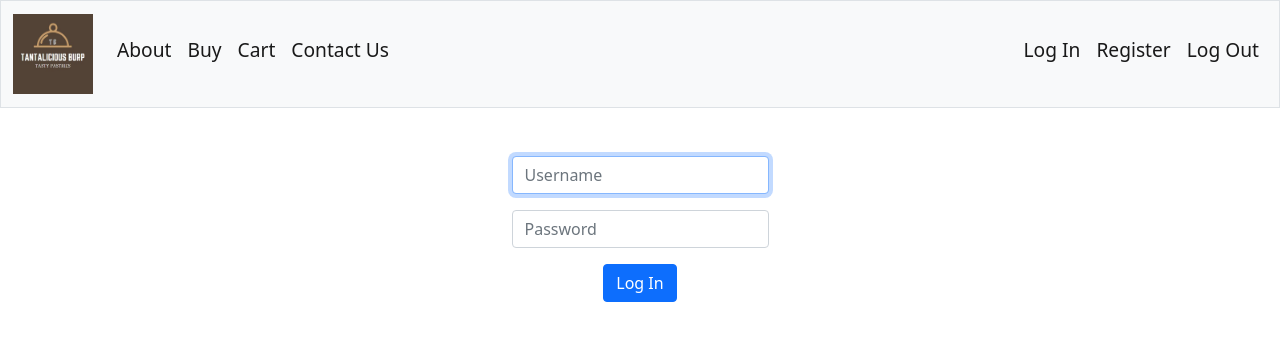
After one commit to LegendOfHam/CS50-Final-Project, a Flask app: page /login in a window 1280 px wide. The commit adds this page. Shown: the top 341 px of the page. Run offline with Flask 2, Linux system fonts and the light colour scheme; some libraries are stand-ins or nearby versions.

Commit message:
login and alerts finished

```diff
--- a/app.py
+++ b/app.py
@@ -21,6 +21,7 @@ Session(app)
 db = SQL("sqlite:///tantalicious.db")
 
 @app.route("/", methods=["GET"])
+@login_required
 def index():
     return render_template("index.html")
 
@@ -33,38 +34,79 @@ def register():
     if request.method == "POST":
         # Ensure username is filled
         if not request.form.get("username"):
-            flash("Please fill in your username!")
+            flash("Please fill in your username!", "error")
             return redirect("/register")
 
         # Ensure username is unique
         rows = db.execute("SELECT * FROM users WHERE username = ?", request.form.get("username"))
         if len(rows) > 0:
-            flash("Username already taken!")
+            flash("Username already taken!", "error")
             return redirect("/register")
 
         # Ensure password is filled/confirmed
         if not request.form.get("password"):
-            flash("Please fill in your password!")
+            flash("Please fill in your password!", "error")
             return redirect("/register")
         elif not request.form.get("confirmation"):
-            flash("Confirm your password please!")
+            flash("Confirm your password please!", "error")
             return redirect("/register")
         elif request.form.get("password") != request.form.get("confirmation"):
-            flash("Passwords do not match!")
+            flash("Passwords do not match!", "error")
             return redirect("/register")
 
         new_user = request.form.get("username")
         new_hashpass = generate_password_hash(request.form.get("password"))
 
         db.execute("INSERT INTO users (username, hash) VALUES (?, ?)", new_user, new_hashpass)
-        return redirect ("/login")
+        flash("Successfully registered!", "success")
+        return redirect("/login")
 
     else:
         return render_template("register.html")
 
+@app.route("/login", methods=["GET", "POST"])
+def login():
+    if request.method == "POST":
+        # Forget any user_id
+        session.clear()
 
-# Success alerts
-# Login page
+        # Ensure username was submitted
+        if not request.form.get("username"):
+            flash("Must provide username!", "error")
+            return redirect("/login")
+
+        # Ensure password Mustwas submitted
+        elif not request.form.get("password"):
+            flash("Must provide password!", "error")
+            return redirect("/login")
+
+
+        # Query database for username
+        rows = db.execute("SELECT * FROM users WHERE username = ?", request.form.get("username"))
+
+        # Ensure username exists and password is correct
+        if len(rows) != 1 or not check_password_hash(rows[0]["hash"], request.form.get("password")):
+            flash("Invalid username and/or password!", "error")
+            return redirect("/login")
+
+        # Remember which user has logged in
+        session["user_id"] = rows[0]["id"]
+
+        return redirect("/")
+    else:
+        if session.get("user_id"):
+            return redirect("/")
+        else:
+            return render_template("login.html")
+
+@app.route("/logout")
+def logout():
+    # Forget any user_id
+    session.clear()
+
+    # Redirect user to login form
+    return redirect("/")
+
 # Index page
 # Buy page
 # Cart page
--- a/templates/layout.html
+++ b/templates/layout.html
@@ -49,12 +49,33 @@
                     <li class="nav-item">
                         <a class="nav-link active" href="/register">Register</a>
                     </li>
+                    <li class="nav-item">
+                        <a class="nav-link active" href="/logout">Log Out</a>
+                    </li>
             </div>
         </div>
     </nav>
 
     <alert class="container-fluid text-center g-0">
-    {% block alert %}{% endblock %}
+        {% with errors = get_flashed_messages(category_filter=["error"]) %}
+        {% with successes = get_flashed_messages(category_filter=["success"]) %}
+            {% if errors %}
+                {% for message in errors %}
+                    <div class="alert alert-warning alert-dismissible">
+                        {{ message }} Believe this to be a problem? Contact us <a href="/contact" class="alert-link">here</a>.
+                        <button type="button" class="btn-close" data-bs-dismiss="alert" aria-label="Close"></button>
+                    </div>
+                {% endfor %}
+            {% elif successes %}
+                {% for message in successes %}
+                    <div class="alert alert-success alert-dismissible">
+                        {{ message }}
+                        <button type="button" class="btn-close" data-bs-dismiss="alert" aria-label="Close"></button>
+                    </div>
+                {% endfor %}
+            {% endif %}
+        {% endwith %}
+        {% endwith %}
     </alert>
 
     <main class="container-fluid py-5 text-center">
--- /dev/null
+++ b/templates/login.html
@@ -0,0 +1,17 @@
+{% extends "layout.html" %}
+
+{% block title %}
+    Log In
+{% endblock %}
+
+{% block main %}
+    <form action="/login" method="post">
+        <div class="mb-3">
+            <input autocomplete="off" autofocus class="form-control mx-auto w-auto" id="username" name="username" placeholder="Username" type="text">
+        </div>
+        <div class="mb-3">
+            <input class="form-control mx-auto w-auto" id="password" name="password" placeholder="Password" type="password">
+        </div>
+        <button class="btn btn-primary" type="submit">Log In</button>
+    </form>
+{% endblock %}
```
Also changed, not shown: templates/alert.html (added, +14 -0 lines), templates/register.html (added, +20 -0 lines), static/images/TB4.JPG (added), tantalicious.db, 1 other file.
